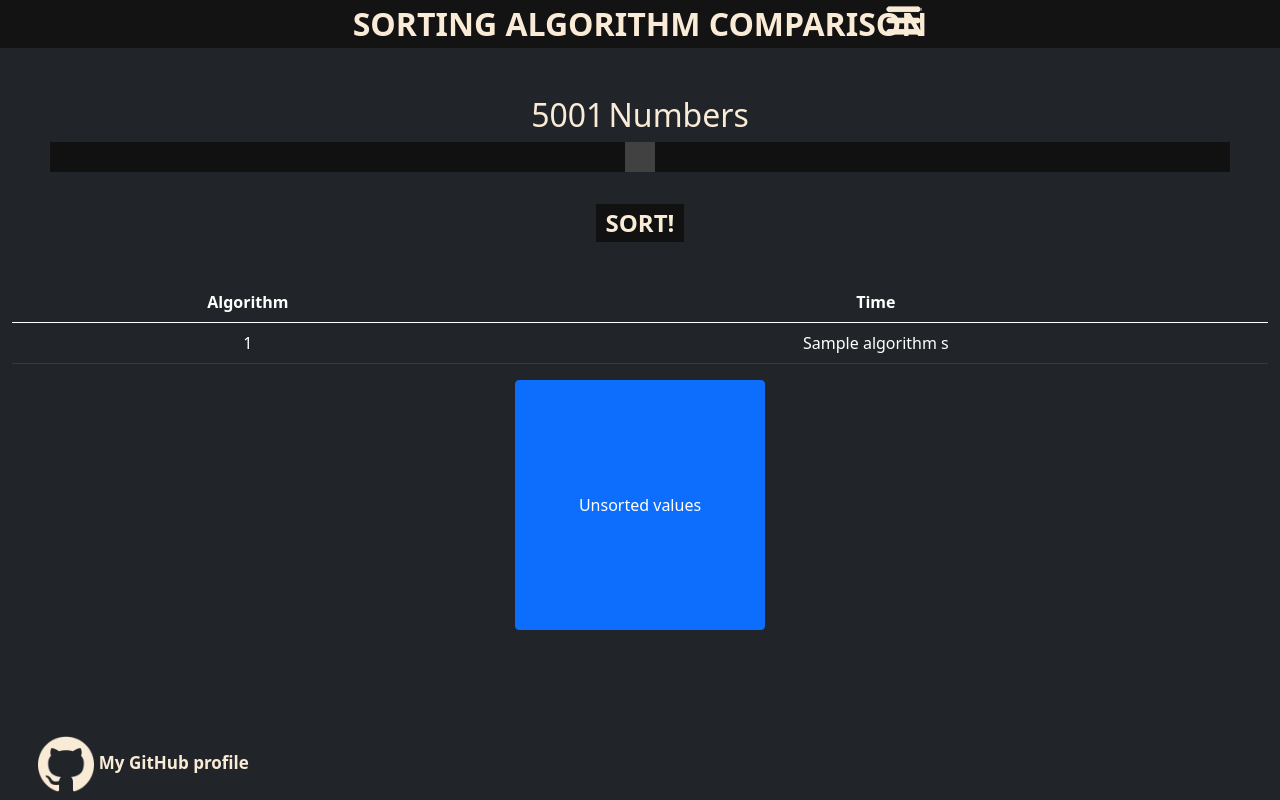
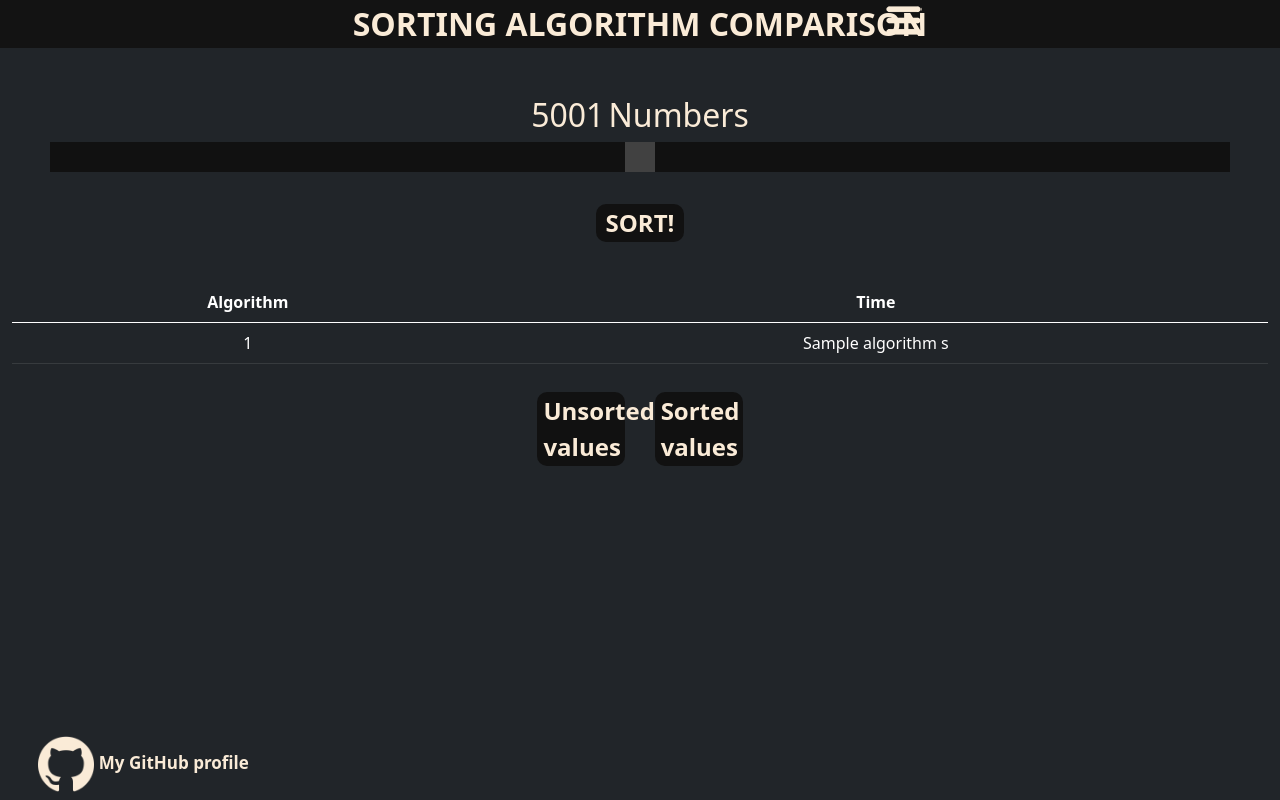
Before and after one commit to MaciejKarasek/Project-hub, a Flask app: template templates/sorting.html in a window 1280 px wide. Run offline with Flask 2, Linux system fonts and the light colour scheme; the template is opened without the code that fills it: most values are stand-ins (such as "Sample title", 1, 10 or a date in 2020).

Commit message:
add sorted and unsorted values

```diff
--- a/app.py
+++ b/app.py
@@ -80,6 +80,8 @@ def sorting():
         st = time.time()
         sort.quicksort(arr, 0, len(arr) - 1)
         quicktime = time.time() - st
+        for i in sorted:
+            sor.append
         session['sorted'] = sorted
         session['unsorted'] = unsorted
         algorithms = [['Insert sort',round(inserttime,3)], ['Merge sort',round(mergetime,3)], ['Select sort',round(selecttime,3)], ['Bubble sort',round(bubbletime,3)], ['Quick sort',round(quicktime,3)]]
--- a/static/styles.css
+++ b/static/styles.css
@@ -149,7 +149,7 @@ a:hover{
     box-shadow: 0 0 15px #ff0055;
     box-sizing:inherit;
     transition: 0.5s ease;
-    margin: 5px;
+    border-radius: 20px;
 }
 
 .index-menu{
@@ -187,6 +187,14 @@ a:hover{
     font-size: x-large;
     font-weight: bold;
     outline-width: 0;
+    transition: 0.25s ease;
+    border-radius: 10px;
+  }
+
+  #submitbtn:hover{
+    color:rgb(216, 203, 186);
+    background-color:#0a0a0a;
+    transition: 0.25s ease;
   }
 
   #submitbtnDisabled{
@@ -198,6 +206,7 @@ a:hover{
     font-weight: bold;
     outline-width: 0;
     color:rgb(172, 171, 171);
+    border-radius: 10px;
   }
 
   .exp{visibility: hidden;}
@@ -205,3 +214,22 @@ a:hover{
   .modal-content{
     background-color: rgb(33, 37, 41);
   }
+
+  .unsorted{
+    margin: 1%;
+    background-color: #111111;
+    color: antiquewhite;
+    height: 7%;
+    width: 7%;
+    font-size: x-large;
+    font-weight: bold;
+    outline-width: 0;
+    transition: 0.25s ease;
+    border-radius: 10px;
+  }
+
+  .unsorted:hover{
+    color:rgb(216, 203, 186);
+    background-color:#0a0a0a;
+    transition: 0.25s ease;
+  }
--- a/templates/sorting.html
+++ b/templates/sorting.html
@@ -45,12 +45,15 @@
                 {% endfor %}
         </tbody>
     </table>
-    <button type="button" class="btn btn-primary" data-bs-toggle="modal" data-bs-target="#exampleModal">
+    <button type="button" class="unsorted" data-bs-toggle="modal" data-bs-target="#exampleModal">
         Unsorted values
+    </button>
+    <button type="button" class="unsorted" data-bs-toggle="modal" data-bs-target="#exampleModal2">
+        Sorted values
     </button>
 
     <div class="modal fade" id="exampleModal" tabindex="-1" aria-labelledby="exampleModalLabel" aria-hidden="true">
-        <div class="modal-dialog">
+        <div class="modal-dialog modal-sm">
           <div class="modal-content">
             <div class="modal-header">
               <h5 class="modal-title" id="exampleModalLabel">Unsorted numbers</h5>
@@ -59,7 +62,25 @@
             <div class="modal-body">
               <table>
                 {% for number in unsorted %}
-                <tr><td>{{number}}</td></tr>
+                <p><tr>{{number}}</tr></p>
+                {% endfor %}
+              </table>
+            </div>
+          </div>
+        </div>
+      </div>
+
+      <div class="modal fade" id="exampleModal2" tabindex="-1" aria-labelledby="exampleModalLabel" aria-hidden="true">
+        <div class="modal-dialog modal-sm">
+          <div class="modal-content">
+            <div class="modal-header">
+              <h5 class="modal-title" id="exampleModalLabel">Sorted numbers</h5>
+              <button type="button" class="btn-close btn-close-white" data-bs-dismiss="modal" aria-label="Close"></button>
+            </div>
+            <div class="modal-body">
+              <table>
+                {% for number in sorted %}
+                <p><tr>{{number}}</tr></p>
                 {% endfor %}
               </table>
             </div>
```
